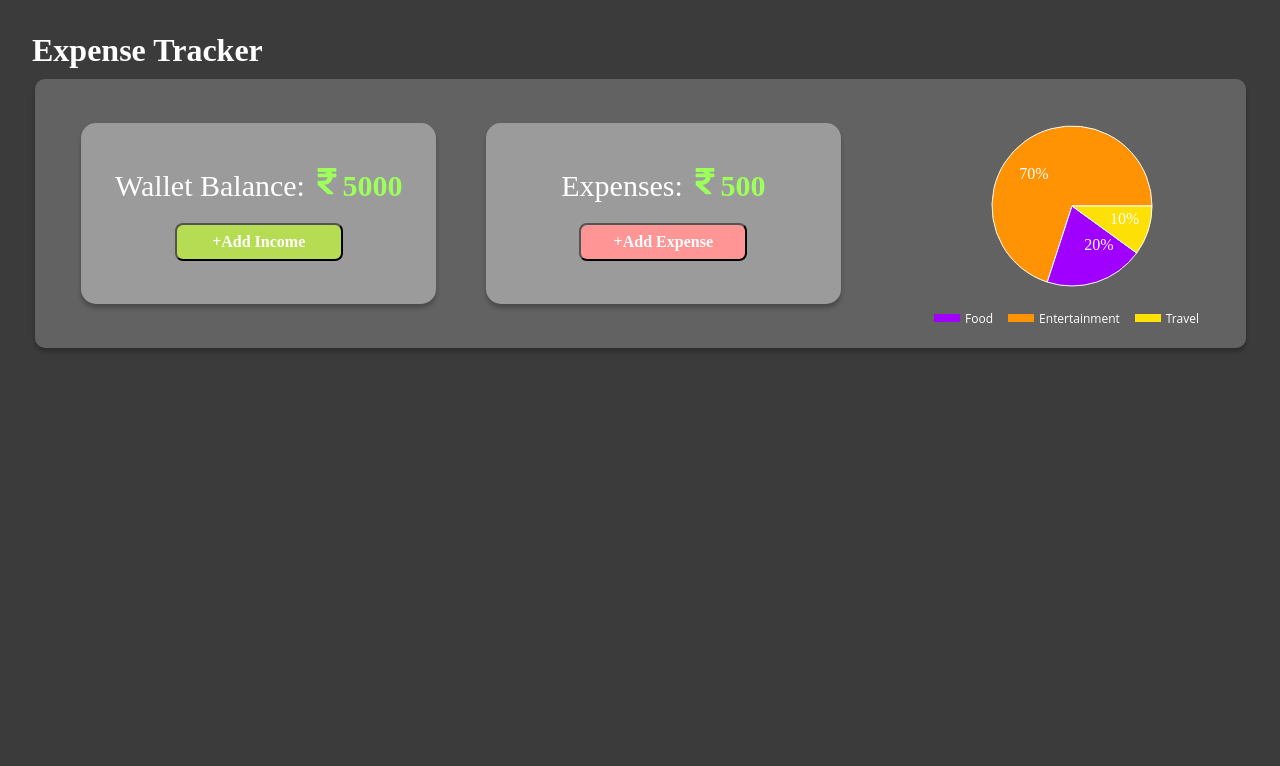
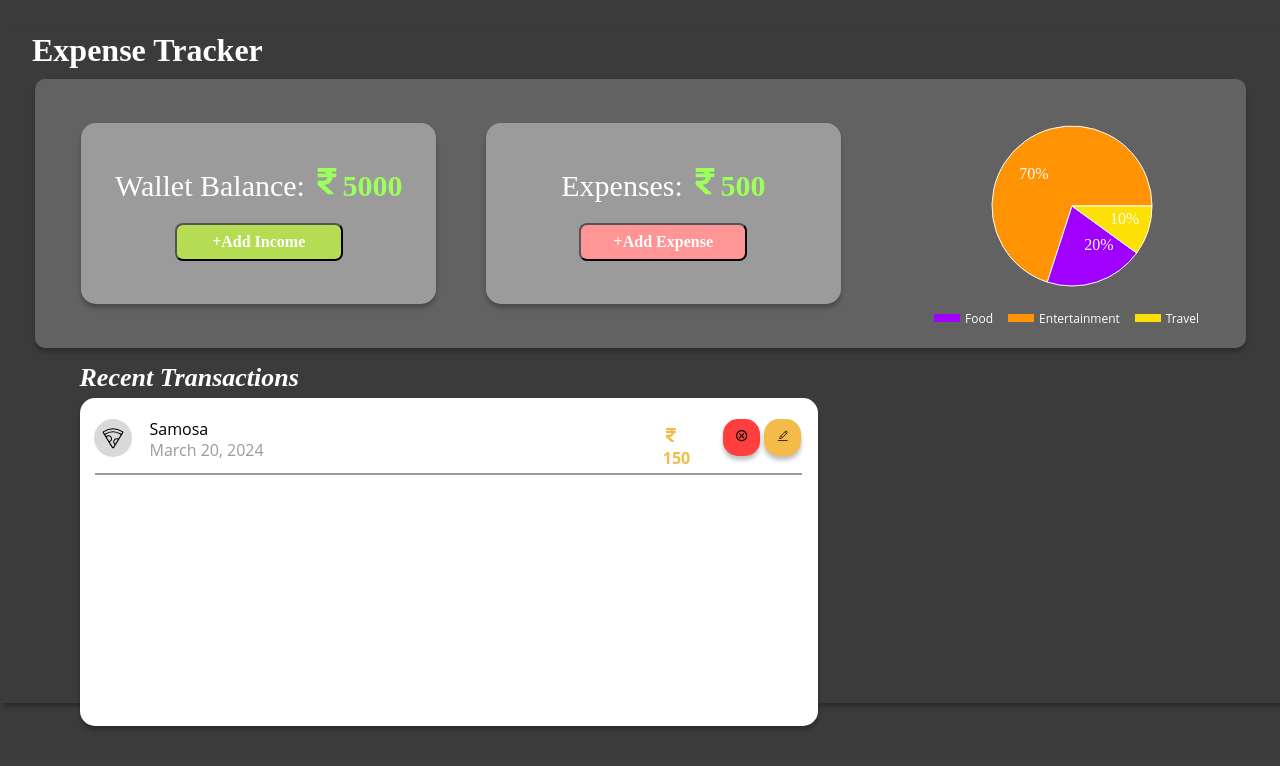
Before and after one commit to NandanMaheta/expense_tracker, a React (Create React App) app: page / in a window 1280 px wide. Shown: the top 766 px of the page. Built offline with nearby package versions, Linux system fonts and the light colour scheme.

Commit message:
bottom section left part - recent transcations completed

```diff
--- /dev/null
+++ b/src/components/BottomSection/BottomLeft/BottomLeft.jsx
@@ -0,0 +1,15 @@
+import styles from "../../Common.module.css";
+import TranscationCard from "./Card";
+
+export default function BottomLeft() {
+  return (
+    <div className={styles.BottomLeft}>
+
+      <div className={styles.BottomHeadingContainer}>
+        <p className={styles.BottomHeading}>Recent Transactions</p>
+      </div>
+
+      <TranscationCard />
+    </div>
+  );
+}
--- /dev/null
+++ b/src/components/BottomSection/BottomLeft/Card.jsx
@@ -0,0 +1,57 @@
+import styles from "../../Common.module.css";
+import { PiPizzaLight } from "react-icons/pi";
+import { PiGiftLight } from "react-icons/pi";
+import { CiRollingSuitcase } from "react-icons/ci";
+import { FaRupeeSign } from "react-icons/fa";
+import { MdOutlineCancel } from "react-icons/md";
+import { CiEdit } from "react-icons/ci";
+
+export default function TranscationCard() {
+  return (
+    <div className={styles.TranscationCardContainer}>
+      <div className={styles.TranscationCard}>
+        <div className={styles.CardLeft}>
+          <div className={styles.IconBackGround}>
+            <PiPizzaLight
+              style={{ width: "24px", height: "24px", alignItems: "center" }}
+            />
+          </div>
+
+          <div className={styles.ItemList}>
+            <span>Samosa</span>
+
+            <span style={{color:"#9B9B9B",}}>March 20, 2024</span>
+          </div>
+        </div>
+
+        <div className={styles.CardRight}>
+          <div className={styles.ItemPrice}>
+            <FaRupeeSign />
+            <span>150</span>
+          </div>
+
+          <div className={styles.ListButtons}>
+            <div>
+              <button style={{width:"37px",height:"37px",border:"#FFFFFF",
+borderRadius:"15px",backgroundColor:"#FF3E3E",boxShadow:"0px 4px 4px 0px #00000040",opacity:"0px"}}>
+                <MdOutlineCancel />
+              </button>
+            </div>
+            <div>
+              <button style={{width:"37px",height:"37px",border:"#FFFFFF",
+borderRadius:"15px",backgroundColor:"#F4BB4A",boxShadow:"0px 4px 4px 0px #00000040",opacity:"0px"}}>
+                <CiEdit />
+              </button>
+            </div>
+          </div>
+        </div>
+      </div>
+      <div className={styles.HorizontalLine}></div>
+    </div>
+  );
+}
+
+{
+  /* <PiGiftLight />
+<CiRollingSuitcase /> */
+}
--- /dev/null
+++ b/src/components/BottomSection/BottomSection.jsx
@@ -0,0 +1,10 @@
+import BottomLeft from "./BottomLeft/BottomLeft";
+import styles from "../Common.module.css"
+
+export default function BottomSection (){
+    return(
+        <div className={styles.BottomSection}>
+        <BottomLeft/>
+        </div>
+    )
+}
--- a/src/components/Common.module.css
+++ b/src/components/Common.module.css
@@ -4,35 +4,22 @@ body {
   background-color: #3b3b3b;
   box-shadow: 3px 4px 4px 0px #00000040;
   width: 100%;
-  height: 781px;
+  height: 100%;
   border-radius: 3px 0px 0px 0px;
 
-  @media screen and (max-width: 425px) {
-    width: 100%; /* Adjust width for Mobile screens */
-    max-width: 400px;
+  @media screen and (max-width: 768px) {
+    height: auto;
     align-items: center;
-  }
-
-  @media screen and (min-width: 426px) and (max-width: 768px) {
-    width: 100%; /* Adjust width for Tablet screens */
-    max-width: 750px;
   }
 }
 
 .HeadingContainer {
-  width: 251px;
+  width: 271px;
   height: 37px;
   margin-left: 32px;
 
-  @media screen and (max-width: 426px) {
-    width: 300px;
-    margin-left: auto;
-    margin-right: auto;
-    text-align: center;
-  }
-
-  @media screen and (min-width: 426px) and (max-width: 768px) {
-    width: 350px;
+  @media screen and (max-width: 768px) {
+    width: 100%;
     margin-left: auto;
     margin-right: auto;
     text-align: center;
@@ -74,7 +61,8 @@ body {
   text-align: center;
 
   @media screen and (max-width: 426px) {
-    width: 95%;
+    width: 100%;
+    height: auto;
     display: flex;
     flex-direction: column;
     justify-content: center;
@@ -83,7 +71,8 @@ body {
   }
 
   @media screen and (min-width: 426px) and (max-width: 768px) {
-    width: 95%;
+    width: 100%;
+    height: auto;
     display: flex;
     flex-direction: column;
     justify-content: center;
@@ -103,11 +92,23 @@ body {
   align-items: center;
   text-align: center;
   background-color: #9b9b9b;
-  /* margin-left: 30px;
-  margin-right: 20px; */
 
   @media screen and (max-width: 426px) {
-    width: 95%;
+    width: 100%;
+    height: auto;
+    display: flex;
+    flex-direction: column;
+    justify-content: center;
+    align-items: center;
+    text-align: center;
+    margin-top: 10px;
+    margin-bottom: 10px;
+    padding: 10px;
+  }
+
+  @media screen and (min-width: 426px) and (max-width: 768px) {
+    width: 100%;
+    height: auto;
     display: flex;
     flex-direction: column;
     justify-content: center;
@@ -115,17 +116,9 @@ body {
     text-align: center;
     margin-left: 0px;
     margin-right: 0px;
-  }
-
-  @media screen and (min-width: 426px) and (max-width: 768px) {
-    width: 95%;
-    display: flex;
-    flex-direction: column;
-    justify-content: center;
-    align-items: center;
-    text-align: center;
-    margin-left: 0px;
-    margin-right: 0px;
+    margin-top: 10px;
+    margin-bottom: 10px;
+    padding: 10px;
   }
 }
 
@@ -184,7 +177,6 @@ body {
   border-radius: 8px;
   text-align: center;
 
-
   @media screen and (max-width: 426px) {
     font-size: 8px;
     font-weight: 300;
@@ -212,22 +204,173 @@ body {
 
   @media screen and (max-width: 426px) {
     width: 96%;
+    height: auto;
     flex-direction: column;
     max-width: 420px;
   }
 
   @media screen and (min-width: 426px) and (max-width: 768px) {
     width: 96%;
+    height: auto;
     flex-direction: column;
     max-width: 755px;
   }
-
 }
 
-.PieContainer{
+.PieContainer {
   display: flex;
   flex-direction: column;
   justify-content: center;
   align-items: center;
   text-align: center;
 }
+
+.BottomHeadingContainer {
+  width: 100%;
+  height: 32px;
+
+  @media screen and (max-width: 768px) {
+    width: 100%;
+    margin-left: auto;
+    margin-right: auto;
+    text-align: center;
+  }
+}
+
+.BottomHeading {
+  width: 261px;
+  font-family: Ubuntu;
+  font-size: 26px;
+  font-weight: 700;
+  line-height: 32.17px;
+  text-align: left;
+  color: #ffffff;
+  font-style: italic;
+
+  @media screen and (max-width: 426px) {
+    font-size: 14px;
+    font-weight: 300;
+    line-height: 12px;
+    width: 100%;
+    text-align: center;
+  }
+
+  @media screen and (min-width: 426px) and (max-width: 768px) {
+    font-size: 20px;
+    font-weight: 500;
+    line-height: 24px;
+    width: 100%;
+    text-align: center;
+  }
+}
+
+.BottomSection {
+  width: 1185px;
+  height: 345.03px;
+  display: flex;
+  justify-content: space-between;
+  align-items: center;
+  margin: 10px auto;
+}
+
+.BottomLeft {
+  display: flex;
+  flex-direction: column;
+  justify-content: space-between;
+  width: 738.33px;
+  height: 390px;
+  margin-left: 32px;
+}
+
+.TranscationCardContainer {
+  width: 738.33px;
+  height: 345.03px;
+  border-radius: 15px;
+  background: #ffffff;
+  box-shadow: 0px 4px 4px 0px #00000040;
+  margin-top: 30px;
+  overflow: hidden;
+}
+
+.TranscationCard {
+  display: flex;
+  justify-content: space-between;
+  align-items: center;
+  padding: 5px;
+  height: 50px;
+  margin-top: 10px;
+}
+
+.CardLeft {
+  display: flex;
+  width: 190px;
+  justify-content: space-around;
+  align-items: center;
+  text-align: center;
+  height: 46px;
+}
+
+.IconBackGround {
+  background: #d9d9d9;
+  width: 38px;
+  height: 38px;
+  top: 478px;
+  left: 59px;
+  display: flex;
+  justify-content: center;
+  align-items: center;
+  border-radius: 50%;
+}
+
+.ItemList {
+  height: 38px;
+  width: 116px;
+  display: flex;
+  flex-direction: column;
+  justify-content: space-between;
+}
+
+.ItemList span {
+  font-family: Open Sans;
+  font-size: 16px;
+  font-weight: 400;
+  line-height: 21.79px;
+  text-align: left;
+  color: #000000;
+}
+
+.CardRight {
+  display: flex;
+  width: 150px;
+  align-items: center;
+  justify-content: space-between;
+}
+
+.ListButtons {
+  display: flex;
+  width: 82px;
+  justify-content: space-around;
+  margin-right: 10px;
+}
+
+.ItemPrice {
+  width: 40px;
+  height: 22px;
+  font-family: Open Sans;
+  font-size: 16px;
+  font-weight: 700;
+  line-height: 21.79px;
+  text-align: left;
+  color: #f4bb4a;
+}
+
+.HorizontalLine {
+  width: 100%;
+  max-width: 705px;
+  height: 0px;
+  border: 1px solid #9b9b9b;
+  align-items: center;
+  margin-left: auto;
+  margin-right: auto;
+  margin-top: 5px;
+}
--- a/src/components/Heading/Heading.jsx
+++ b/src/components/Heading/Heading.jsx
@@ -1,6 +1,6 @@
 import styles from "../Common.module.css";
 
-export default function Heading({ text }) {
+export function Heading({ text }) {
   return (
     <div className={styles.HeadingContainer}>
       <p className={styles.Heading}>{text}</p>
--- a/src/components/Home.jsx
+++ b/src/components/Home.jsx
@@ -1,11 +1,13 @@
 import styles from "./Common.module.css"
-import Heading from "./Heading/Heading";
+import {Heading} from "./Heading/Heading";
 import TopSection from "./TopSection/TopSection";
+import BottomSection from "./BottomSection/BottomSection";
 function Home(){
     return(
-        <div>
+        <div className={styles.Home}>
             <Heading text={"Expense Tracker"}/>
             <TopSection/>
+            <BottomSection/>
         </div>
     )
 }
--- a/src/components/TopSection/Pie/PieChart.jsx
+++ b/src/components/TopSection/Pie/PieChart.jsx
@@ -30,8 +30,8 @@ export default class PieComponent extends PureComponent {
 
   render() {
     return (
-      <ResponsiveContainer width={199} height={199}>
-        <PieChart>
+
+        <PieChart width={199} height={199}>
           <Pie
             data={data}
             cx={100}
@@ -47,7 +47,7 @@ export default class PieComponent extends PureComponent {
             ))}
           </Pie>
         </PieChart>
-      </ResponsiveContainer>
+
     );
   }
 }
```
